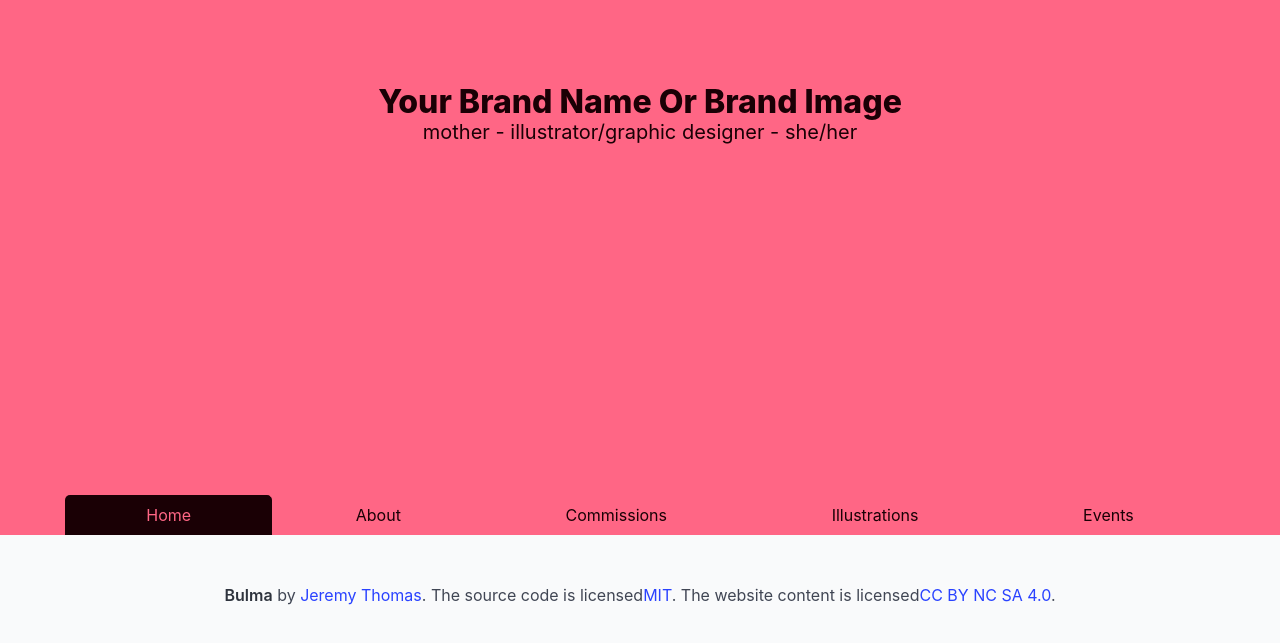
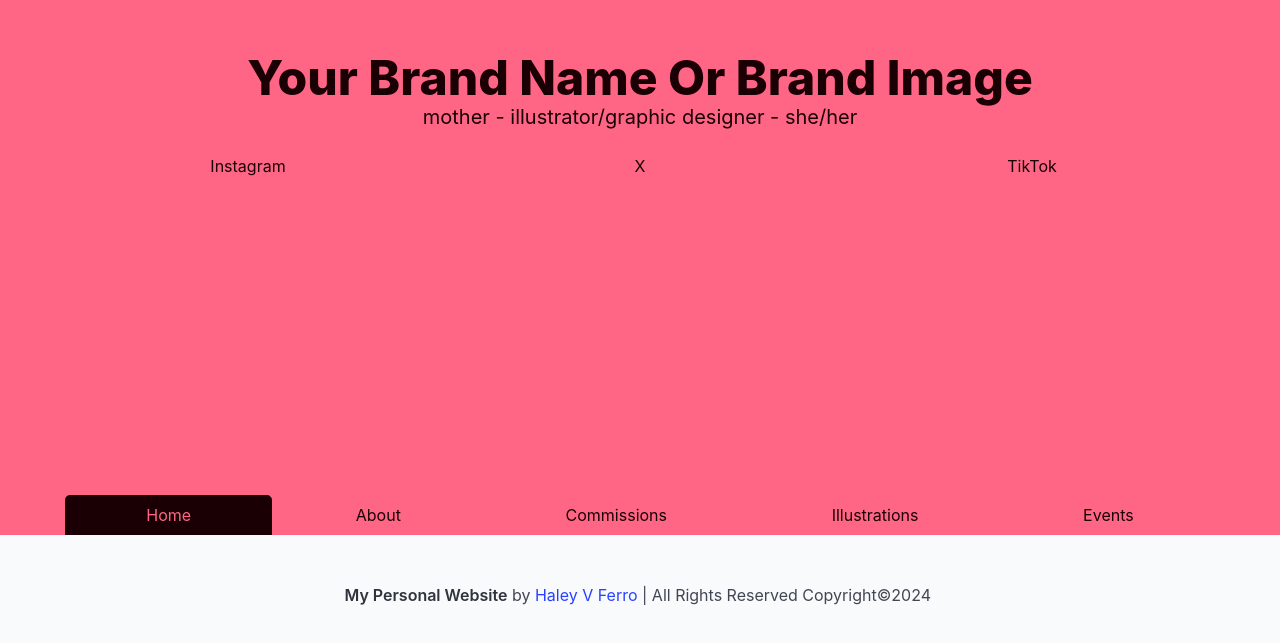
Before and after one commit to Gonzalez32/portfolio_hvf, a React (Create React App) app: page / in a window 1280 px wide. Shown: the part 265-908 px from the top of the page. Built offline with nearby package versions, Linux system fonts and the light colour scheme.

Commit message:
added component footer and added icon for social

```diff
--- a/package.json
+++ b/package.json
@@ -11,6 +11,7 @@
     "react-dom": "^18.2.0",
     "react-router-dom": "^6.22.3",
     "react-scripts": "^5.0.1",
+    "react-social-icons": "^6.16.0",
     "web-vitals": "^2.1.4"
   },
   "scripts": {
--- a/src/components/Footer.js
+++ b/src/components/Footer.js
@@ -6,15 +6,10 @@ const Footer = () => {
       <footer class="footer">
         <div class="content has-text-centered">
           <p>
-            <strong>Bulma</strong> by{" "}
-            <a href="https://jgthms.com">Jeremy Thomas</a>. The source code is
-            licensed
-            <a href="http://opensource.org/licenses/mit-license.php">MIT</a>.
-            The website content is licensed
-            <a href="http://creativecommons.org/licenses/by-nc-sa/4.0/">
-              CC BY NC SA 4.0
-            </a>
-            .
+            <strong>My Personal Website</strong> by{" "}
+            <a href="https://jgthms.com">Haley V Ferro</a> | All Rights Reserved
+            Copyright&copy;
+            {new Date().getFullYear()}&nbsp;
           </p>
         </div>
       </footer>
--- a/src/components/Sicky_note.js
+++ b/src/components/Sicky_note.js
@@ -44,10 +44,16 @@ const Sicky_note = () => {
         {/* <!-- Hero content: will be in the middle --> */}
         <div class="hero-body">
           <div class="container has-text-centered">
-            <p class="title">Your Brand Name Or Brand Image</p>
+            <h1 class="title is-1">Your Brand Name Or Brand Image</h1>
             <p class="subtitle">
               mother - illustrator/graphic designer - she/her
             </p>
+            <div class="columns">
+              <div class="column">Instagram</div>
+              <div class="column">X</div>
+              {/* <div class="column">Store</div> */}
+              <div class="column">TikTok</div>
+            </div>
           </div>
         </div>
 
```
Also changed, not shown: 1 other file (tests, documents, lock files or other folders).
